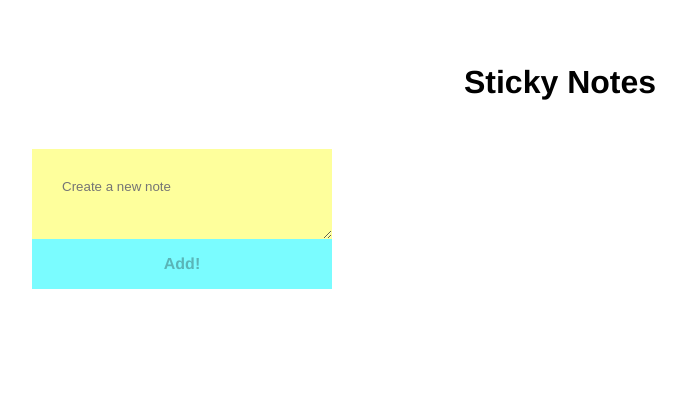
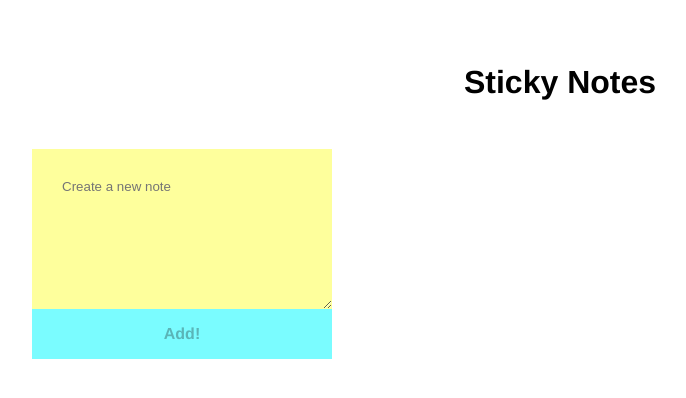
Before and after one commit to mmkobylin/sticky-notes, a React (Create React App) app: page / in a window 1280 px wide. Shown: the top 398 px of the page, without its empty margins (80-766 px from the left). Built offline with nearby package versions, Linux system fonts and the light colour scheme.

Commit message:
style added to the notes

```diff
--- a/src/index.css
+++ b/src/index.css
@@ -21,7 +21,7 @@ button {
   padding: 1rem;
 }
 
-button:hover {
+button:hover:enabled{
   background-color: #ff65a3;
   color: #FFFFFF;
 }
@@ -41,7 +41,7 @@ code {
   flex-direction: column;
   margin: 3rem;
   width: 300px;
-  min-height: 200px;
+  display: flex;
 }
 
 .note-form textarea {
@@ -50,8 +50,11 @@ code {
   font-family: Arial, Helvetica, sans-serif;
   min-width: 80%;
   max-width: 80%;
+  min-height: 100px;
   padding: 10%;
   outline: none;
+  display: flex;
+  justify-content: space-between;
 }
 
 .note {
@@ -62,14 +65,20 @@ code {
   height: 250px;
   width: 250px;
   padding: 10px;
+  border: solid #BDBDBD 1px;
+	box-shadow: 5px 5px 20px rgba(0, 0, 0, 0.5)  ;
+	-webkit-box-shadow: 5px 5px 20px rgba(0, 0, 0, 0.5)  ;
+	-moz-box-shadow: 5px 5px 20px rgba(0, 0, 0, 0.5)  ;
 }
 
 .note .text {
   font-family: Arial, Helvetica, sans-serif;
+  font-weight: 1.3rem;
   height: 100%;
   overflow: unset;
   width: 100%;
   white-space: pre-wrap;
+
 }
 
 svg {
```
